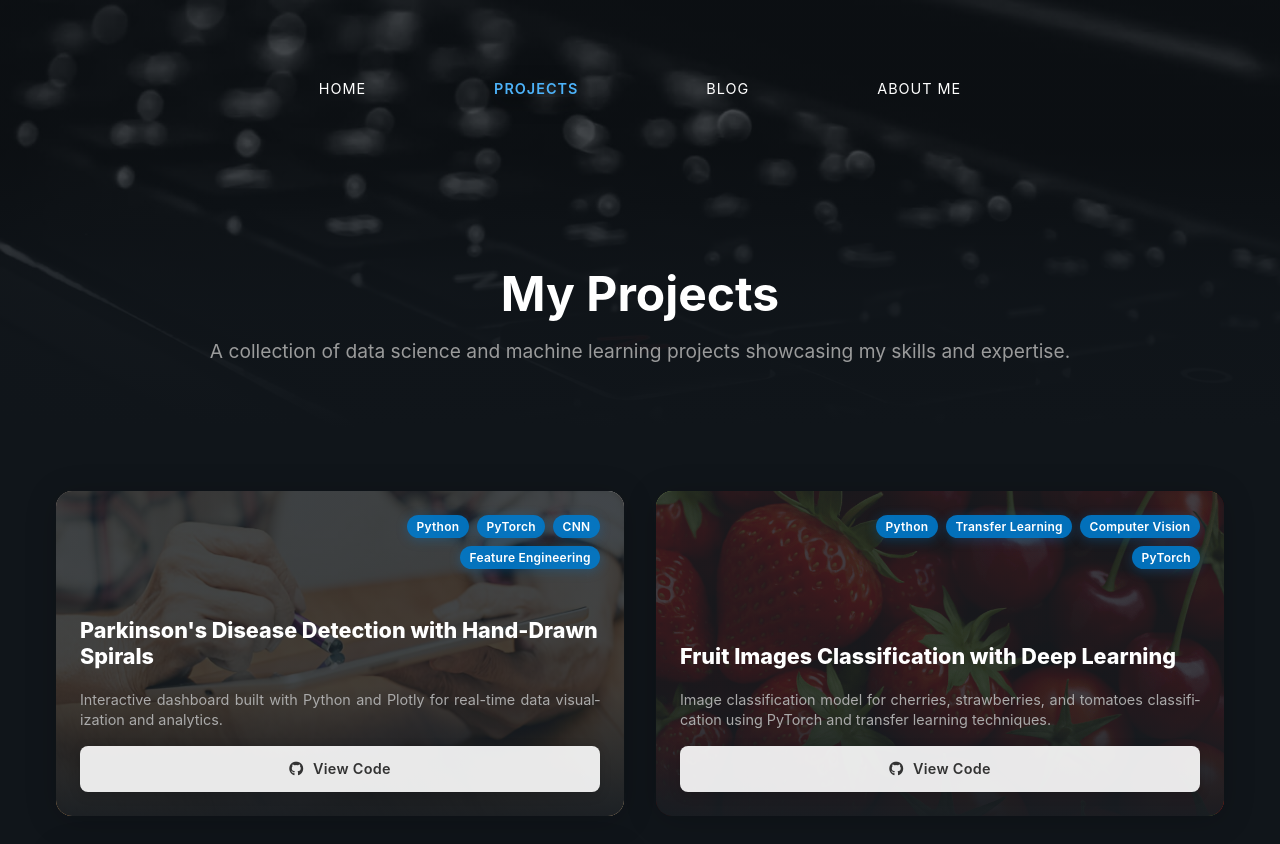
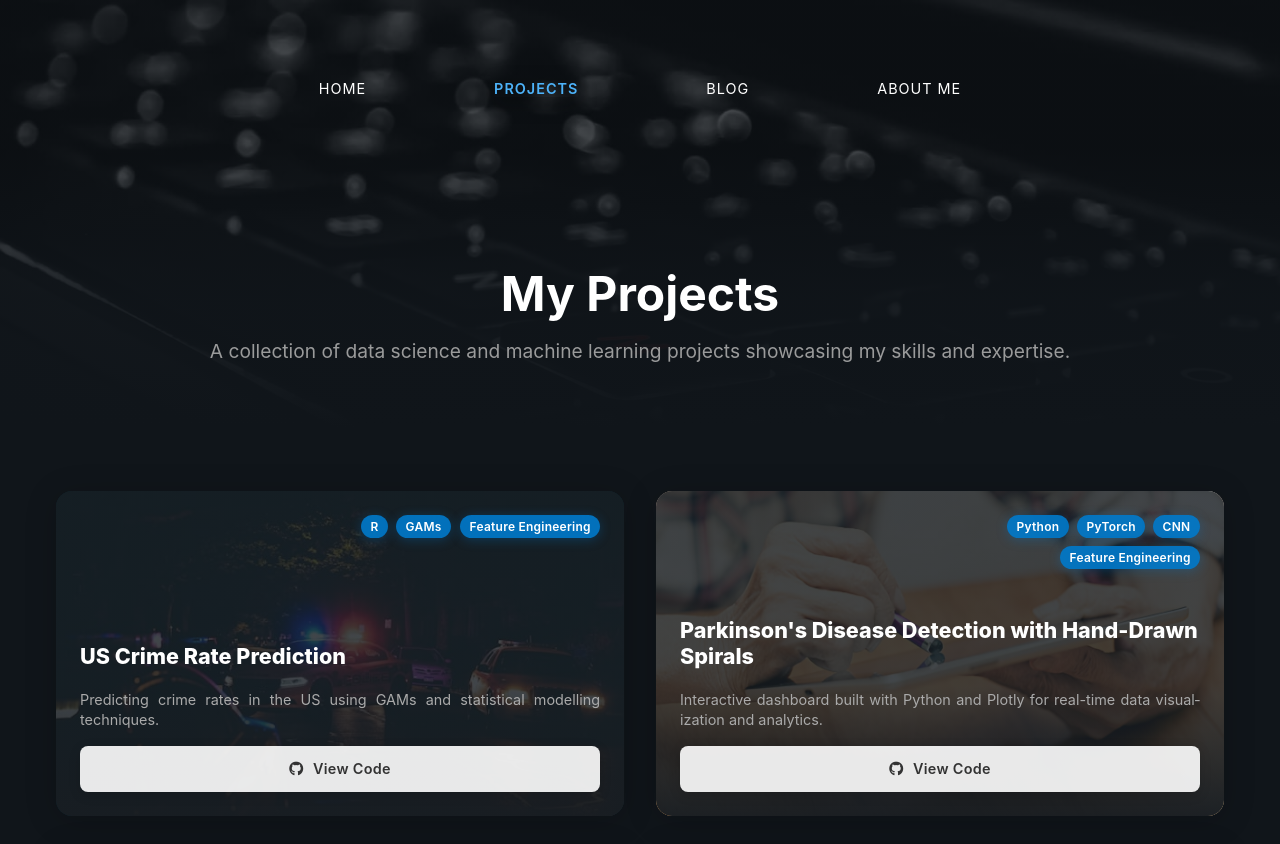
Before and after one commit to marcovietovega/portfolio, a Jekyll site: the page built from projects.md, in a window 1280 px wide and 900 px high, cut to the strip 0-844 px from the top of the window. Built offline with Jekyll 4.4.1, drawn with Linux system fonts in a browser that asks for light colours.

Commit message:
fix: add new project for US Crime Rate Prediction and update featured status for existing projects

```diff
--- a/_config.yml
+++ b/_config.yml
@@ -38,12 +38,19 @@ sections:
     cta_link: "/blog"
 
 projects:
+  - title: "US Crime Rate Prediction"
+    description: "Predicting crime rates in the US using GAMs and statistical modelling techniques."
+    image: "project4.jpg"
+    tags: ["R", "GAMs", "Feature Engineering"]
+    github: "https://github.com/marcovietovega/US-Crime-Rate-Prediction"
+    featured: true
+
   - title: "Parkinson's Disease Detection with Hand-Drawn Spirals"
     description: "Interactive dashboard built with Python and Plotly for real-time data visualization and analytics."
     image: "project3.jpg"
     tags: ["Python", "PyTorch", "CNN", "Feature Engineering"]
     github: "https://github.com/marcovietovega/parkinsons-spiral-detection"
-    featured: true
+    featured: false
 
   - title: "Fruit Images Classification with Deep Learning"
     description: "Image classification model for cherries, strawberries, and tomatoes classification using PyTorch and transfer learning techniques."
```
Also changed, not shown: assets/img/project2.jpg (deleted), assets/img/project4.jpg (added), 2 other files.
